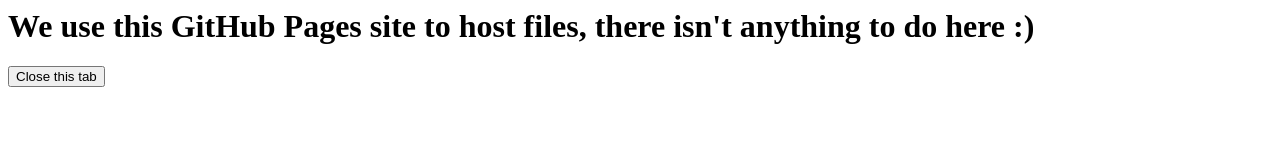
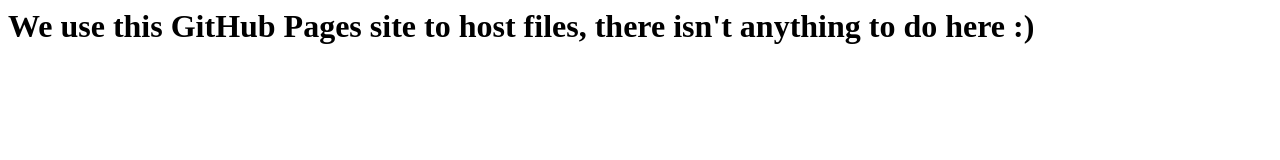
Before and after one commit to madebyultra/madebyultra.github.io, a plain HTML site: page homepage.html in a window 1280 px wide. Drawn offline with Linux system fonts and the light colour scheme.

Commit message:
Update homepage.html

```diff
--- a/homepage.html
+++ b/homepage.html
@@ -1,3 +1,2 @@
 <title>Ultra Comapanies</title>
 <h1>We use this GitHub Pages site to host files, there isn't anything to do here :)</h1>
-<input name="button" type="button" onclick="window.close()" value="Close this tab">
```
